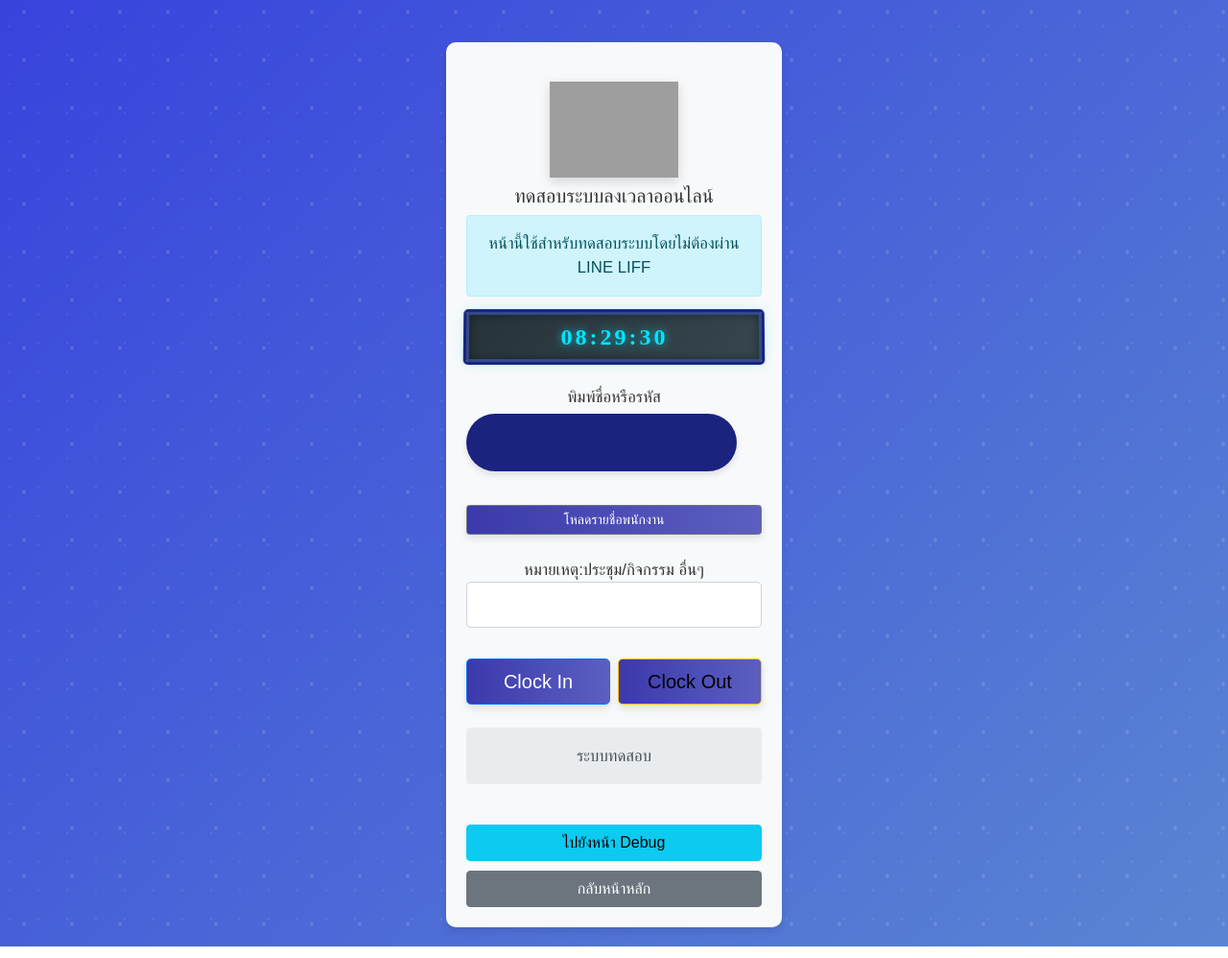
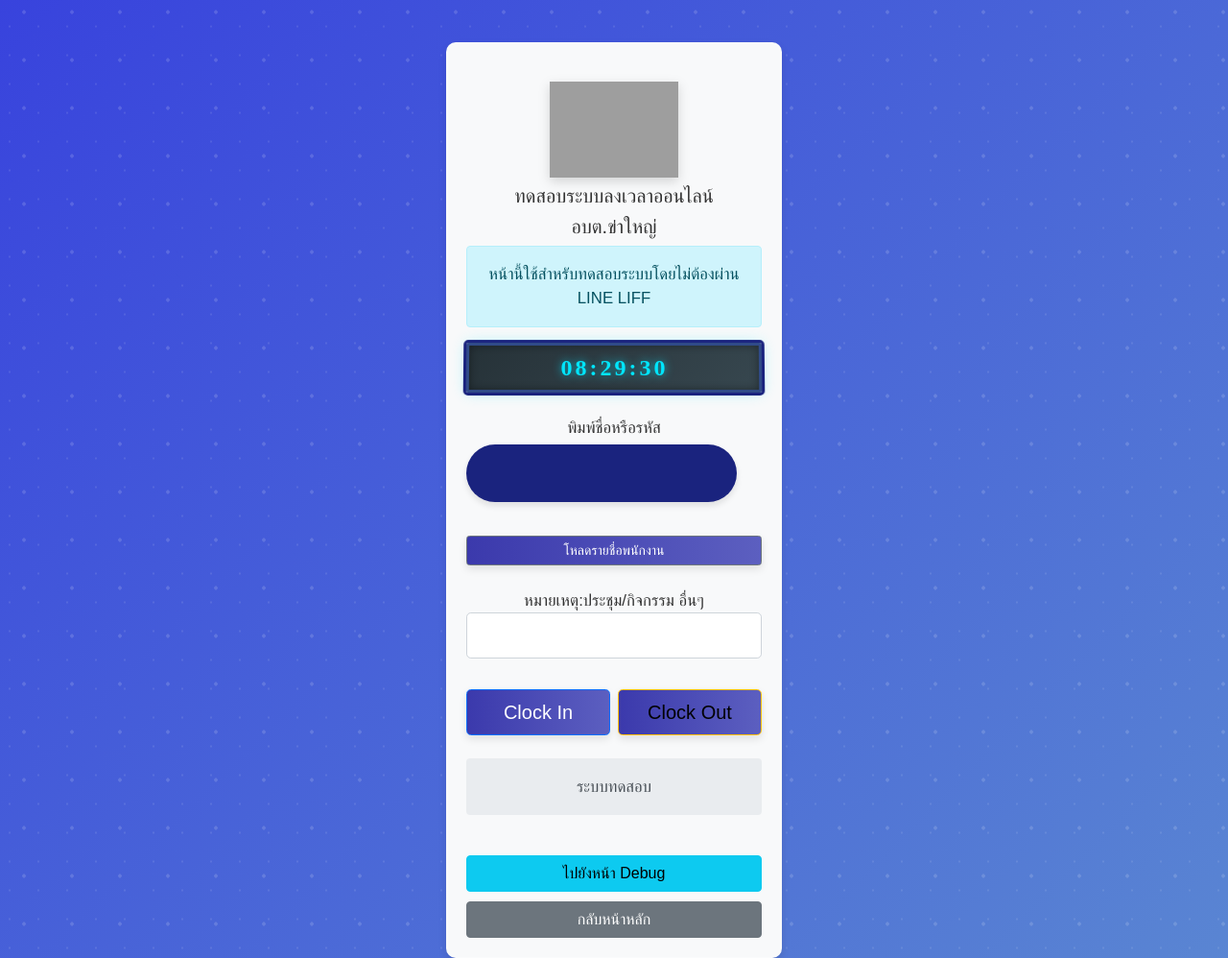
Before and after one commit to songphoh/time-tracker-app, a website: page public/test.html in a window 1280 px wide. Shown: the top 998 px of the page at 96% size. Drawn offline with nearby package versions, Linux system fonts and the light colour scheme; some icons are missing; a web font is replaced by a local one.

Commit message:
Update test.html

```diff
--- a/public/test.html
+++ b/public/test.html
@@ -49,6 +49,7 @@
         <div class="wrapper text-center" style="max-width:350px">
           <div class="site-logo text-center"></div>
           <h5>ทดสอบระบบลงเวลาออนไลน์</h5>
+          <h5>อบต.ข่าใหญ่</h5>
           <div class="alert alert-info">
             หน้านี้ใช้สำหรับทดสอบระบบโดยไม่ต้องผ่าน LINE LIFF
           </div>
```
